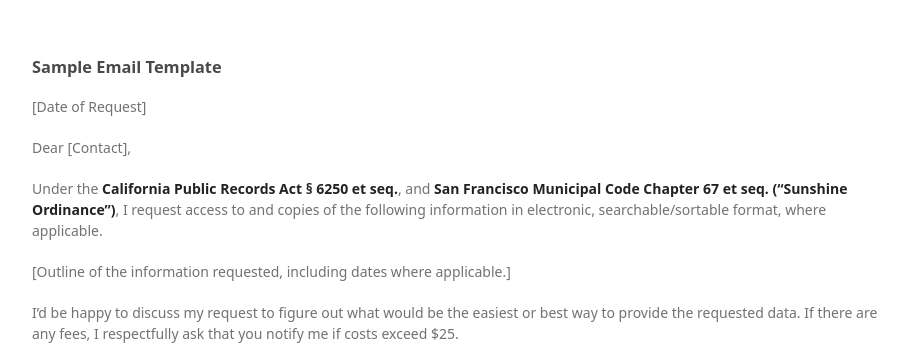
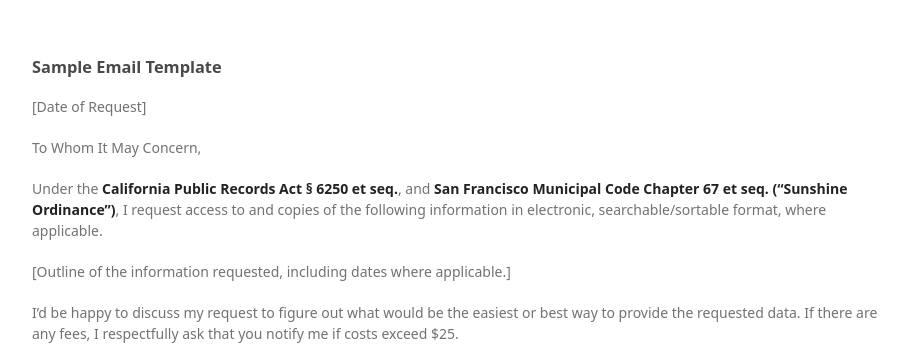
Before and after one commit to cowlicks/sunshine, a Flask app: page /email-template in a window 1280 px wide. Shown: the top 347 px of the page, without its empty margins (178-1086 px from the left). Run offline with Flask 2, Linux system fonts and the light colour scheme.

Commit message:
simplify email template to have fewer manual entry variables

```diff
--- a/sunshine/templates/email-template.html
+++ b/sunshine/templates/email-template.html
@@ -5,7 +5,7 @@
 <h3>Sample Email Template</h3>
 
 <p>[Date of Request]</p>
-<p>Dear [Contact],</p>
+<p>To Whom It May Concern,</p>
 
 <p>
 Under the <strong>California Public Records Act § 6250 et seq.</strong>, and
--- a/sunshine/views.py
+++ b/sunshine/views.py
@@ -1,5 +1,6 @@
 # coding: utf-8
 import os
+import time
 from flask import render_template, jsonify, request, json, abort
 
 from sunshine import app
@@ -68,8 +69,7 @@
         return json.load(f)['contacts']['San Francisco']
 
 email_body = """
-[Date of Request]%0D%0A
-Dear [Contact],%0D%0A
+To Whom It May Concern,%0D%0A
 %0D%0A
 %0D%0A
 Under the California Public Records Act 6250 et seq., and
```
